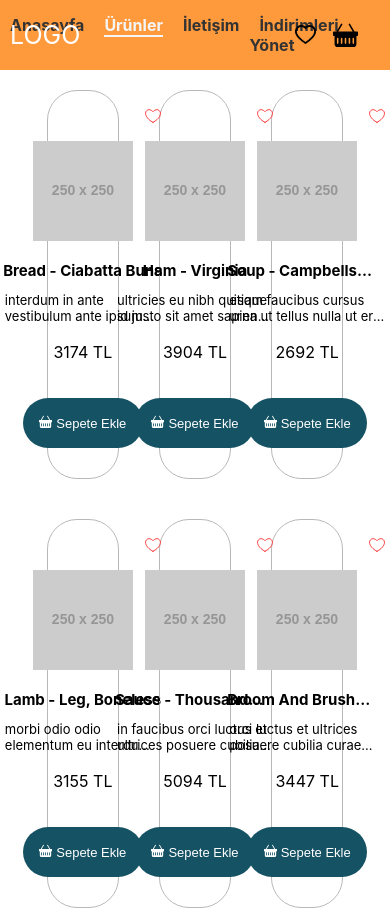
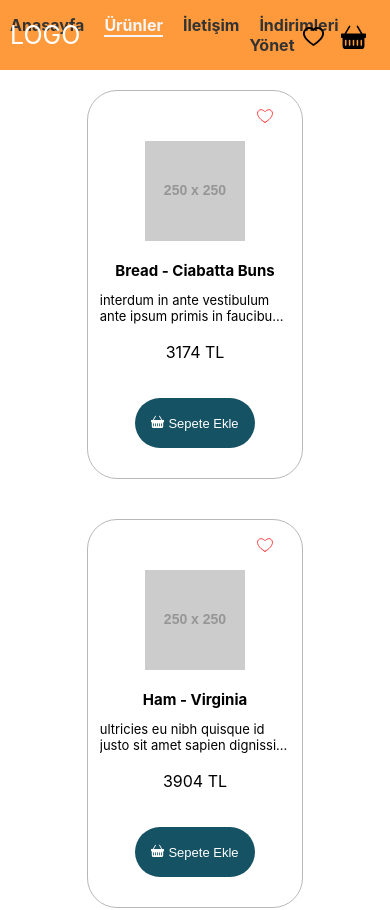
Before and after one commit to serayaltinalmaz/aventuraeducation, a React (Create React App) app in the folder myapp/: page /products in a window 390 px wide. Shown: the top 910 px of the page. Built offline with nearby package versions, Linux system fonts and the light colour scheme.

Commit message:
responsive

```diff
--- a/myapp/src/App.css
+++ b/myapp/src/App.css
@@ -2,14 +2,32 @@
   display: flex;
   flex-direction: column;
   align-items: center;
-  width: 18%;
-  height: 18%;
+  width: 18vw;
   margin: 20px;
   border: solid rgb(185, 184, 184) 1px;
   border-radius: 30px;
   position: relative;
 }
-
+@media only screen and (max-width: 1024px) {
+  .compenent{
+      width: 20vw;
+  }
+}
+@media only screen and (max-width: 768px) {
+  .compenent{
+      width: 35vw;
+  }
+}
+@media only screen and (max-width:730px) {
+  .compenent{
+      width: 45vw;
+  }
+}
+@media only screen and (max-width:450px) {
+  .compenent{
+      width: 55vw;
+  }
+}
 .details {
   display: flex;
   justify-content: end;
@@ -56,7 +74,7 @@ nav {
   height: 70px;
   justify-content: center;
 }
-.addlogo{
+.navbardesign{
   display: flex;
   justify-content: center;
   align-items: center;
@@ -65,7 +83,7 @@ nav {
   position: fixed;
   width: 100%;
   height: 50px;
-
+  z-index: 2;
 }
 .navnav {
   display: flex;
@@ -143,9 +161,10 @@ nav {
 
 .basketicon-closed {
   position: absolute;
-  margin: 22px;
+  margin: 24px;
   right: 20px;
   width: 15px;
+  top:0px;
   font-size: 25px;
   transition: right 0.3s;
   z-index: 1;
@@ -153,9 +172,10 @@ nav {
 
 .basketicon-active {
   position: absolute;
-  margin: 22px;
-  right: 240px;
+  margin: 24px;
+  right: 255px;
   width: 15px;
+  top:0px;
   font-size: 25px;
   transition: right 0.3s;
   z-index: 1;
@@ -253,8 +273,9 @@ nav {
 
 .hearticon-closed {
   position: absolute;
-  margin: 22px;
+  margin: 24px;
   right: 60px;
+  top:0px;
   width: 15px;
   font-size: 25px;
   transition: right 0.3s;
@@ -263,8 +284,9 @@ nav {
 
 .hearticon-active {
   position: absolute;
-  margin: 22px;
-  right: 240px;
+  margin: 24px;
+  right: 255px;
+  top:0px;
   width: 15px;
   font-size: 25px;
   transition: right 0.3s;
@@ -518,7 +540,6 @@ nav {
   display: flex;
   flex-direction: column;
   width: 280px;
-
 }
 .discount-button{
   margin: 20px;
@@ -530,3 +551,8 @@ nav {
 .input-text{
   font-family: -apple-system, BlinkMacSystemFont, 'Segoe UI', 'Roboto', 'Oxygen', 'Ubuntu', 'Cantarell', 'Fira Sans', 'Droid Sans', 'Helvetica Neue', sans-serif !important;
 }
+@media only screen and (max-width: 1024px) {
+  .productscomponent{
+    flex-wrap: wrap;
+  }
+}
--- a/myapp/src/HomePage/Home.css
+++ b/myapp/src/HomePage/Home.css
@@ -20,13 +20,13 @@
 .paragraph {
     color: #202020;
     font-size: 15px;
-    width: 400px;
+    width: 500px;
     text-align: center;
 }
 
 .homepageimg {
-    width: 400px;
-    height: 300px;
+    width: 500px;
+    height: 400px;
 }
 
 .card-detail {
@@ -34,26 +34,27 @@
     flex-direction: column;
     justify-content: center;
     align-items: center;
+    margin: 15px;
 }
 
 .standalone-detail {
     display: flex;
-    flex-direction: column;
+    flex-direction: row;
     justify-content: center;
     align-items: center;
     text-align: center;
-    margin-bottom: 3rem;
+    margin: 20px;
 }
 
 .standalone-detail-right {
     display: flex;
-    margin-bottom: 3rem;
+    margin: 20px;
 }
 
 .standalone-detail-left {
     display: flex;
     flex-direction: row-reverse;
-    margin-bottom: 3rem;
+    margin: 20px;
 }
 .homepagecards{
     display: flex;
@@ -61,10 +62,19 @@
     justify-content:center ;
     align-items: center;
 }
-@media only screen and (max-width: 900px) {
-    .card-detail {
-        display: flex;
-        flex-wrap: wrap;
-        align-items: center;
+@media only screen and (max-width: 1024px) {
+    .homepageimg{
+        width: 450px;
     }
 }
+@media only screen and (max-width: 900px) {
+    .standalone-detail, .standalone-detail-left, .standalone-detail-right{
+        flex-direction: column;
+        justify-content: center;
+        align-items: center;
+        margin-top: 10px;
+    }
+    .homepageimg{
+        width:400px;
+    }
+}
--- a/myapp/src/HomePage/Home.js
+++ b/myapp/src/HomePage/Home.js
@@ -2,12 +2,13 @@ import React from 'react'
 import "../HomePage/Home.css"
 import "../HomePage/HomePageCard"
 import HomePageCard from '../HomePage/HomePageCard'
+import {FcHome} from "react-icons/fc"
 const Home = () => {
     return (
     <div className='homepagecards'>
         <div className='standalonepage'>
-                <h1 style={{color:"white", fontSize:"40px"}}>ANASAYFA</h1>
-                <p>icon zart zurt</p>
+                <h1 style={{color:"white", fontSize:"35px"}}>ANASAYFA</h1>
+                <p style={{fontSize:"35px"}}><FcHome/></p>
         </div>
         <HomePageCard
             blueheader="Most flexible one page"
--- a/myapp/src/component/Layout.js
+++ b/myapp/src/component/Layout.js
@@ -1,42 +1,21 @@
 import React, { useContext } from 'react'
 import { Outlet } from 'react-router-dom'
-import { EventContext } from '../EventContext';
-import { BasketContext } from '../BasketContext';
-import { BsFillBasketFill } from 'react-icons/bs';
-import { AiOutlineHeart } from 'react-icons/ai';
 import Navbar from "./Navbar";
 import Basketcomponent from './Basketcomponent';
 import Favproductscomponent from './Favproductscomponent';
 import Footer from './Footer';
 const Layout = () => {
-    const{sumcount, likebar, setLikebar}=useContext(EventContext);
-    const{sidebar,setSidebar,}=useContext(BasketContext);
+
     return (
         <>
             <nav>
                 <Navbar />
-                <div className={likebar === true ? "hearticon-active" : "hearticon-closed"} onClick={() => {
-                    if (likebar === true) {
-                        setLikebar(false)
-                    } else {
-                        setLikebar(true)
-                    }
-                }}><AiOutlineHeart /></div>
-                <div className={sidebar === true ? "basketicon-active" : "basketicon-closed"} onClick={() => {
-                    if (sidebar == true) {
-                        setSidebar(false);
-                    } else {
-                        setSidebar(true);
-                    }
-                }}><BsFillBasketFill />
-                    {sumcount > 0 && <p className='badge'>{sumcount}</p>}
-                </div>
                 <Basketcomponent />
                 <Favproductscomponent />
             </nav>
             <Outlet/>
             <Footer/>
-            </>
+        </>
     )
 }
 
--- a/myapp/src/component/Navbar.js
+++ b/myapp/src/component/Navbar.js
@@ -1,8 +1,15 @@
-import React, { useState } from 'react'
+import React, { useContext } from 'react'
 import NavlinkComponent from './NavlinkComponent';
+import { EventContext } from '../EventContext';
+import { BasketContext } from '../BasketContext';
+import { BsFillBasketFill } from 'react-icons/bs';
+import { AiOutlineHeart } from 'react-icons/ai';
 function Navbar() {
+    const{sumcount, likebar, setLikebar}=useContext(EventContext);
+    const{sidebar,setSidebar,}=useContext(BasketContext);
     return (
-        <div className='addlogo'>
+
+        <div className='navbardesign'>
             <div className="logoname">LOGO</div>
             <div className='navnav'>
             <NavlinkComponent to="/homepage" label="Anasayfa"  />
@@ -10,6 +17,24 @@ function Navbar() {
             <NavlinkComponent to="/comm" label="İletişim" />
             <NavlinkComponent to="/manage" label="İndirimleri Yönet" />
             </div>
+            <div className='navbaricons'>
+            <div className={likebar === true ? "hearticon-active" : "hearticon-closed"} onClick={() => {
+                    if (likebar === true) {
+                        setLikebar(false)
+                    } else {
+                        setLikebar(true)
+                    }
+                }}><AiOutlineHeart /></div>
+                <div className={sidebar === true ? "basketicon-active" : "basketicon-closed"} onClick={() => {
+                    if (sidebar == true) {
+                        setSidebar(false);
+                    } else {
+                        setSidebar(true);
+                    }
+                }}><BsFillBasketFill />
+                    {sumcount > 0 && <p className='badge'>{sumcount}</p>}
+                </div>
+            </div>
         </div>
     )
 }
--- a/myapp/src/pages/Productspage.js
+++ b/myapp/src/pages/Productspage.js
@@ -6,7 +6,7 @@ import { Outlet, Link } from 'react-router-dom';
 const Productspage = () => {
     const { products } = useContext(ProductsContext)
     return (
-        <div style={{ display: 'flex', justifyContent: 'center', flexWrap: 'wrap' }}>
+        <div className="productscomponent" style={{ display: 'flex', justifyContent: 'center', flexWrap: 'wrap' }}>
             {products.map((product) => (
                 < Productsc product={product} />
             ))}
```
